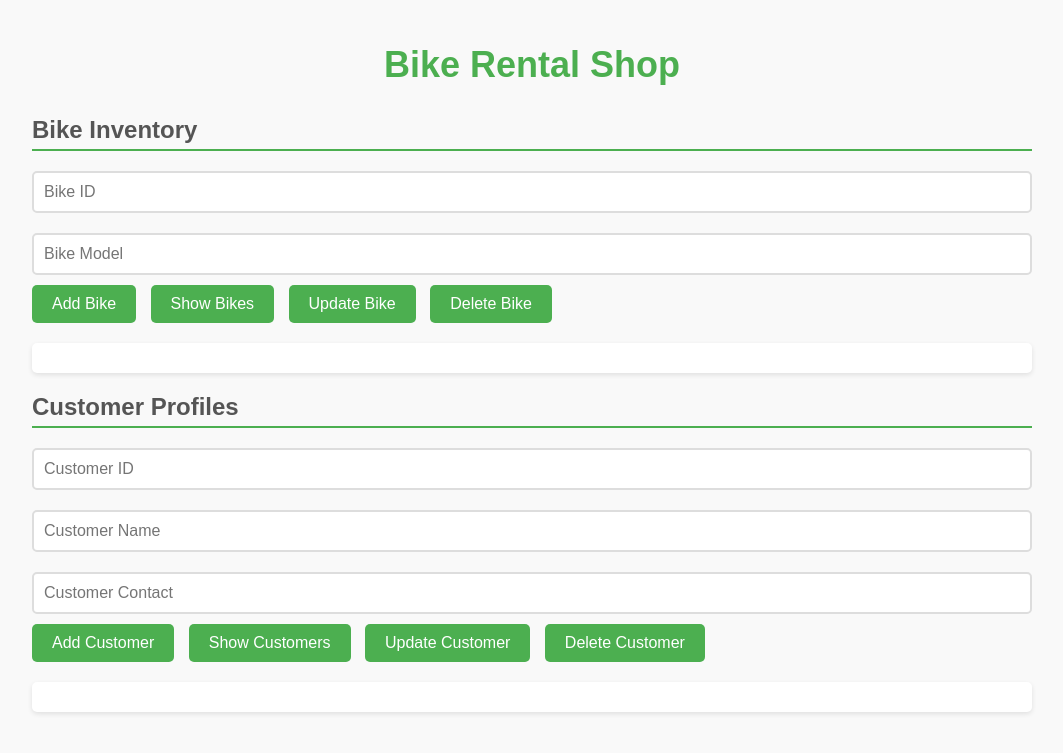
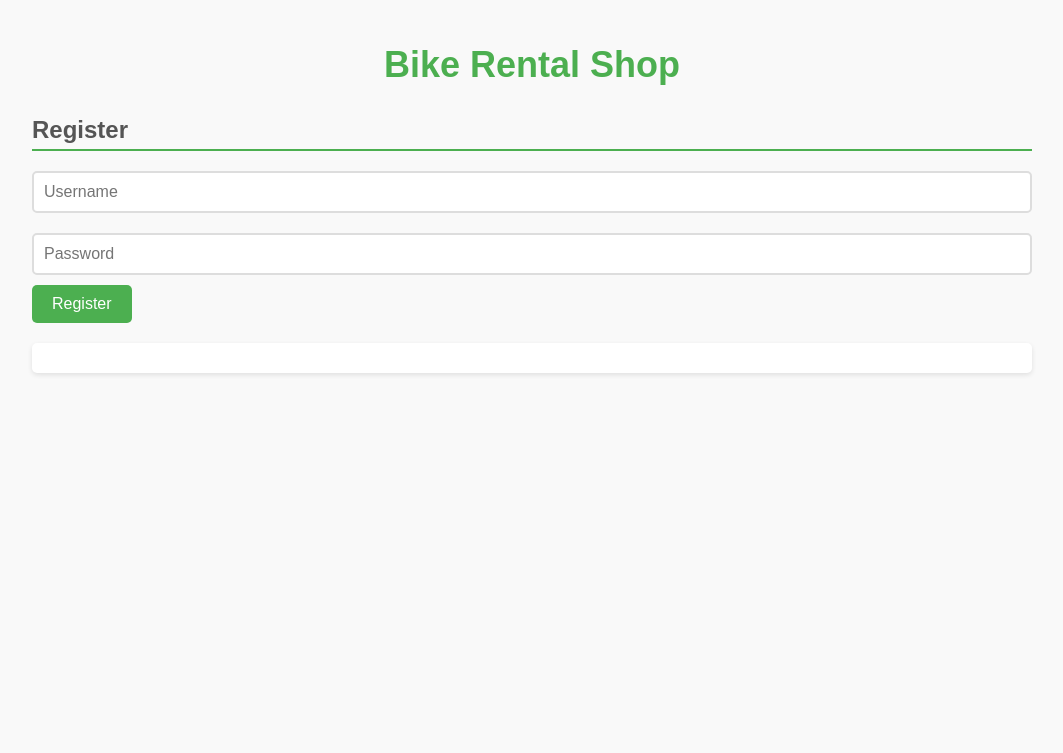
Before and after one commit to raghava936/BikeRentalShop, a Flask app: page / in a window 1280 px wide. Shown: the top 753 px of the page, without its empty margins (108-1171 px from the left). Run offline with Flask 3, Linux system fonts and the light colour scheme.

Commit message:
Update index.html

```diff
--- a/templates/index.html
+++ b/templates/index.html
@@ -1,5 +1,6 @@
 <!DOCTYPE html>
 <html lang="en">
+
 <head>
     <meta charset="UTF-8">
     <meta name="viewport" content="width=device-width, initial-scale=1.0">
@@ -41,7 +42,8 @@
         }
         /* Input Fields */
 
-        input[type="text"] {
+        input[type="text"],
+        input[type="password"] {
             width: 100%;
             padding: 10px;
             margin: 10px 0;
@@ -105,7 +107,8 @@
                 width: 100%;
                 margin-top: 10px;
             }
-            input[type="text"] {
+            input[type="text"],
+            input[type="password"] {
                 width: 100%;
             }
         }
@@ -116,8 +119,26 @@
     <div class="container">
         <h1>Bike Rental Shop</h1>
 
+        <!-- Registration Section -->
+        <section id="registerSection">
+            <h2>Register</h2>
+            <input type="text" id="registerUsername" placeholder="Username">
+            <input type="password" id="registerPassword" placeholder="Password">
+            <button id="registerBtn">Register</button>
+            <div id="registerMessage" class="data-list"></div>
+        </section>
+
+        <!-- Login Section -->
+        <section id="loginSection" style="display: none;">
+            <h2>Login</h2>
+            <input type="text" id="loginUsername" placeholder="Username">
+            <input type="password" id="loginPassword" placeholder="Password">
+            <button id="loginBtn">Login</button>
+            <div id="loginMessage" class="data-list"></div>
+        </section>
+
         <!-- Bike Inventory Management -->
-        <section>
+        <section id="bikeInventorySection" style="display: none;">
             <h2>Bike Inventory</h2>
             <input type="text" id="bikeId" placeholder="Bike ID">
             <input type="text" id="bikeModel" placeholder="Bike Model">
@@ -131,7 +152,7 @@
         </section>
 
         <!-- Customer Management -->
-        <section>
+        <section id="customerManagementSection" style="display: none;">
             <h2>Customer Profiles</h2>
             <input type="text" id="customerId" placeholder="Customer ID">
             <input type="text" id="customerName" placeholder="Customer Name">
```
